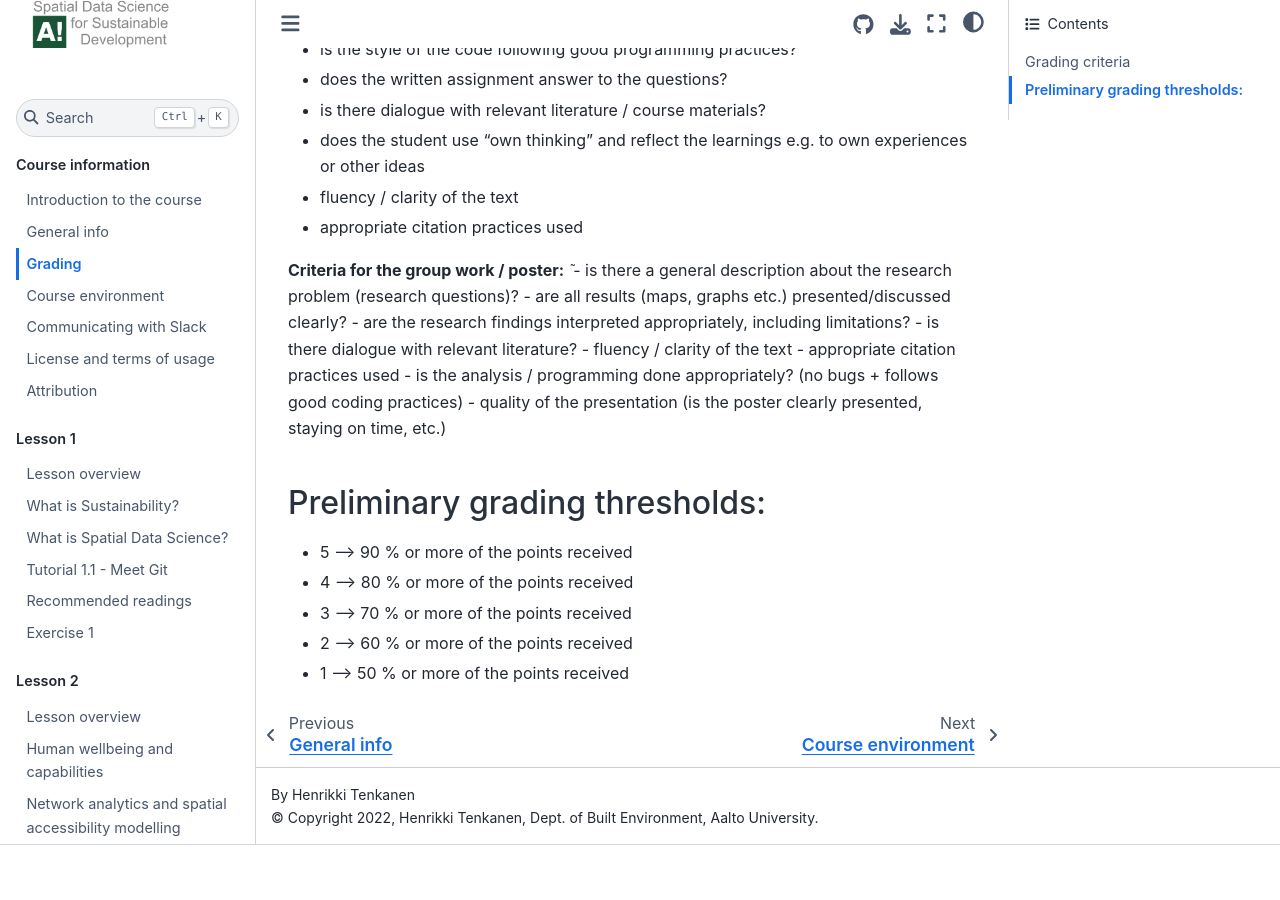
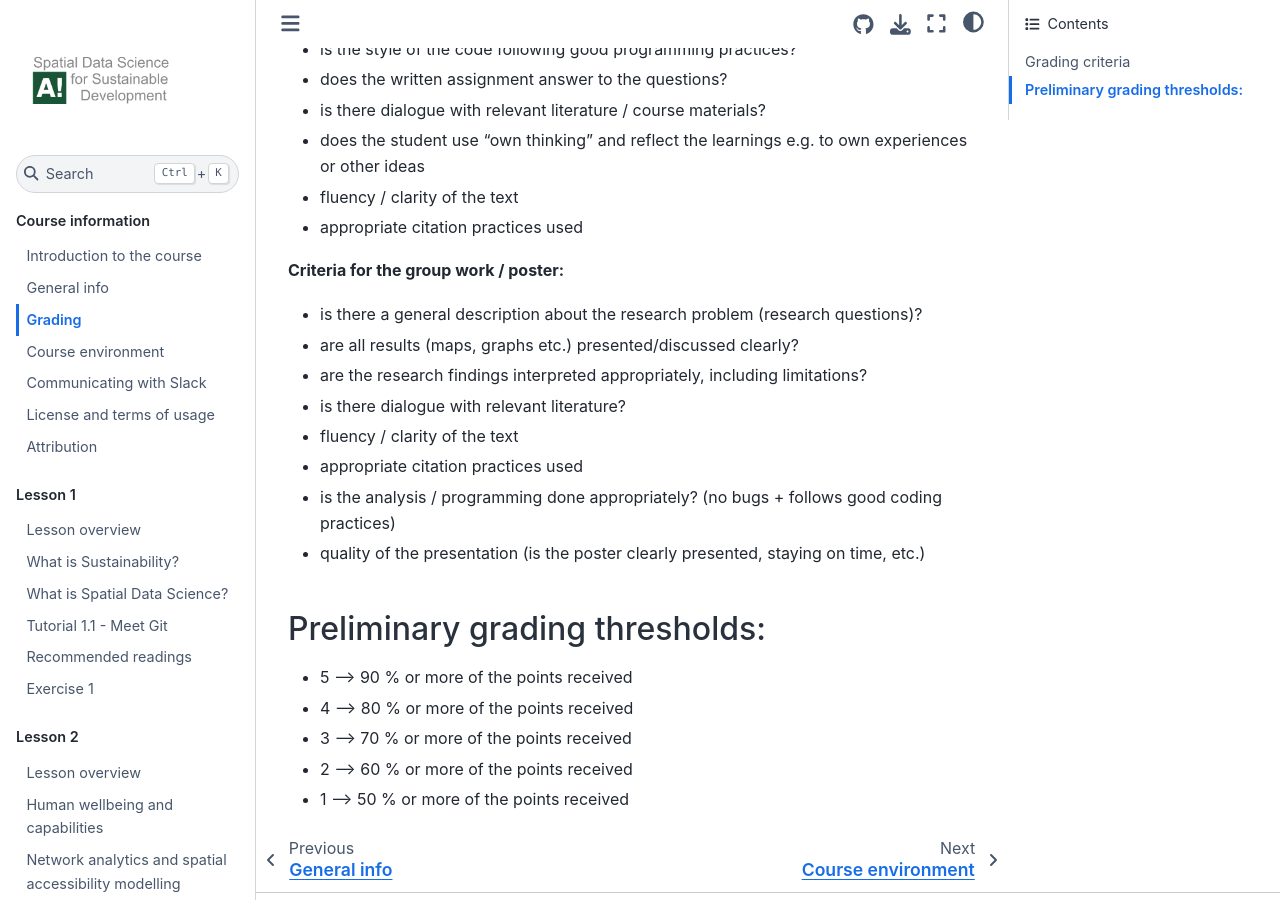
Before and after one commit to AaltoGIS/Sustainability-GIS, a Sphinx documentation site: the page built from source/course-info/grading.rst, in a window 1280 px wide and 900 px high, scrolled down 603 px. Built offline with Sphinx 7.4.7 and the Sphinx Book theme 1.1.4, drawn with Linux system fonts in a browser that asks for light colours; pages that are not in the unit, such as notebooks, are missing from menus; before the commit the page ends 1448 px from its top, so only the background shows below that.

```diff
--- a/source/course-info/grading.rst
+++ b/source/course-info/grading.rst
@@ -25,9 +25,8 @@ Grading criteria
 - fluency / clarity of the text
 - appropriate citation practices used
 
+**Criteria for the group work / poster:**
 
-**Criteria for the group work / poster:**
-̃
 - is there a general description about the research problem (research questions)?
 - are all results (maps, graphs etc.) presented/discussed clearly?
 - are the research findings interpreted appropriately, including limitations?
```
